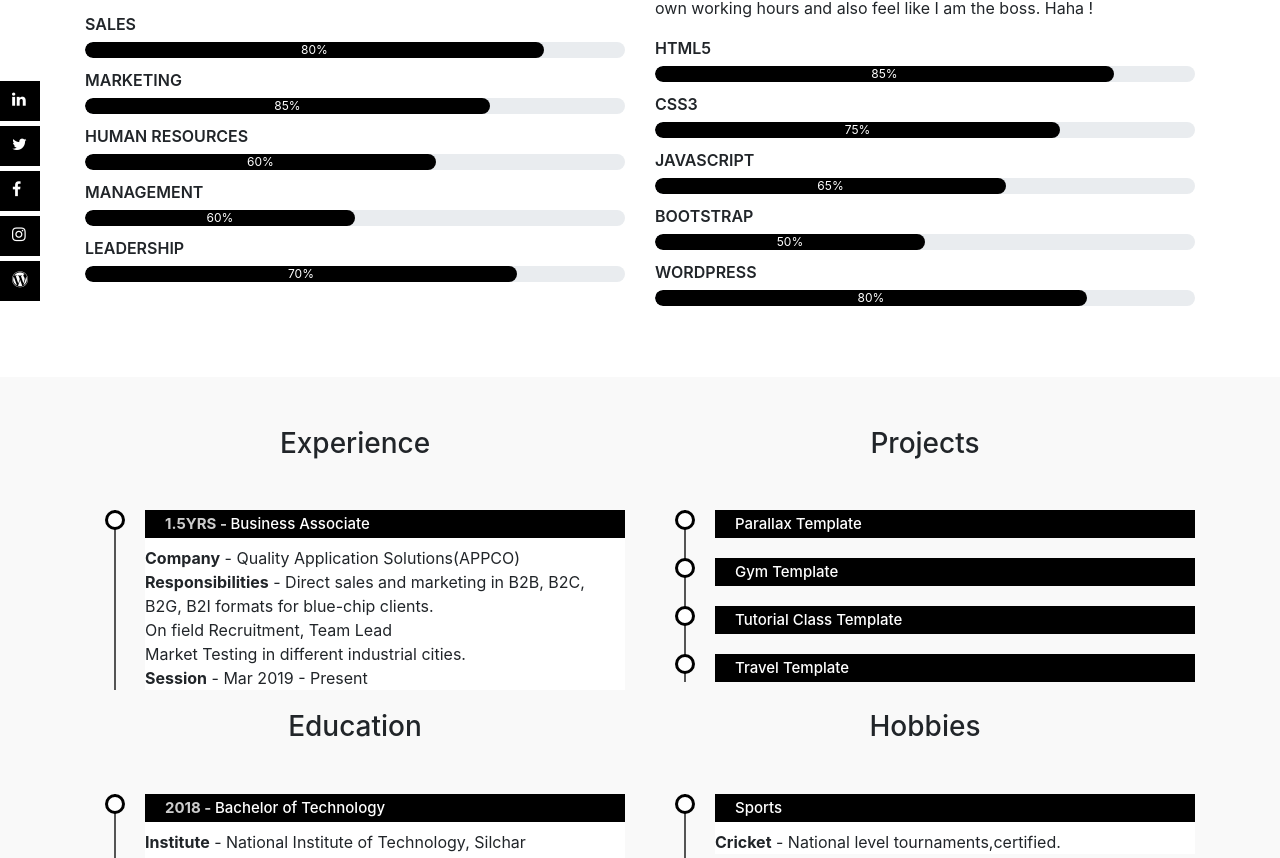
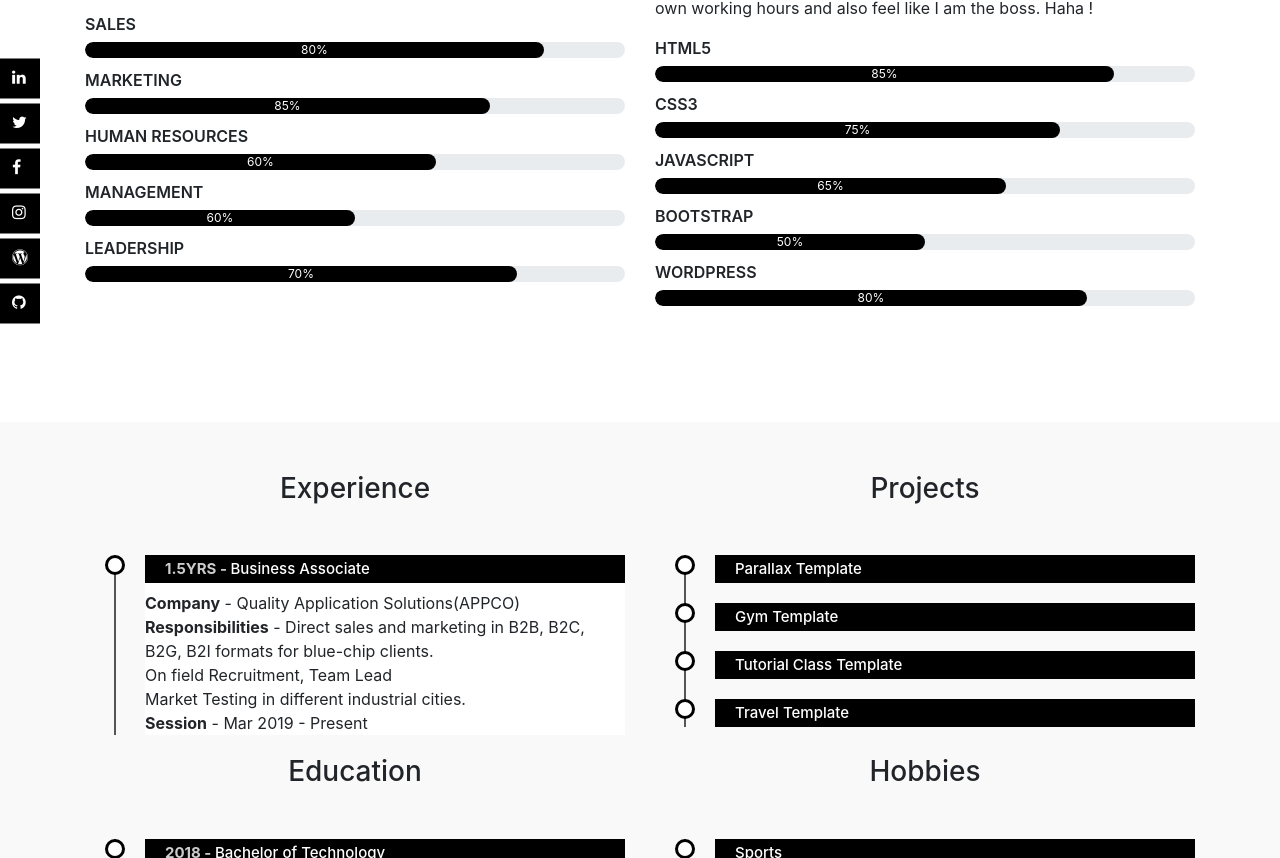
Before and after one commit to rajkamal96/myportfolio, a plain HTML site: page index.html in a window 1280 px wide. Shown: the part 1170-2028 px from the top of the page. Drawn offline with nearby package versions, Linux system fonts and the light colour scheme.

Commit message:
first commit

```diff
--- a/index.html
+++ b/index.html
@@ -154,6 +154,7 @@ the boss. Haha !<p>
 		<a href="https://www.facebook.com/imrajkamal/"><li><i class="fa fa-facebook"></i></li></a>
 		<a href="https://www.instagram.com/rajkamal96/"><li><i class="fa fa-instagram"></i></li></a>
 		<a href="https://whydoweresfeber.travel.blog/"><li><i class="fa fa-wordpress"></i></li></a>
+		<a href="https://github.com/rajkamal96"><li><i class="fa fa-github"></i></li></a>
 	</ul>
 </div>
 <!---------------------resume---------------->
```
